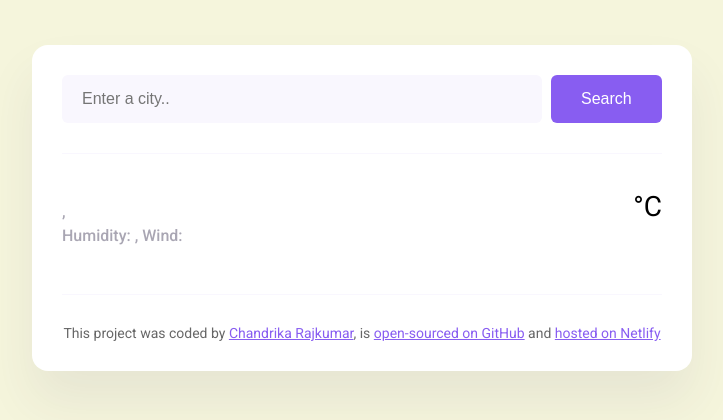
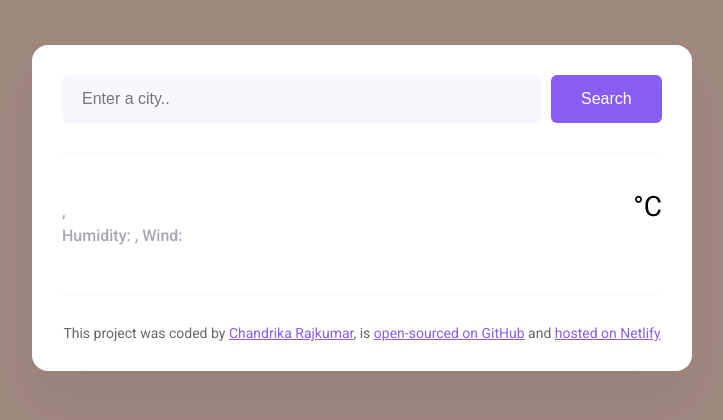
Before and after one commit to ChandrikaRajkumar/WeatherApplication, a website: page index.html in a window 1280 px wide. Shown: the whole page, without its empty margins (278-1001 px from the left). Drawn offline with nearby package versions, Linux system fonts and the light colour scheme; no server answers.

Commit message:
Update styles.css

```diff
--- a/src/styles.css
+++ b/src/styles.css
@@ -1,5 +1,5 @@
 body {
-  background-color: #f5f5dc;
+  background-color: #A1887F;
   font-family: "Roboto", sans-serif;
 }
 
```
